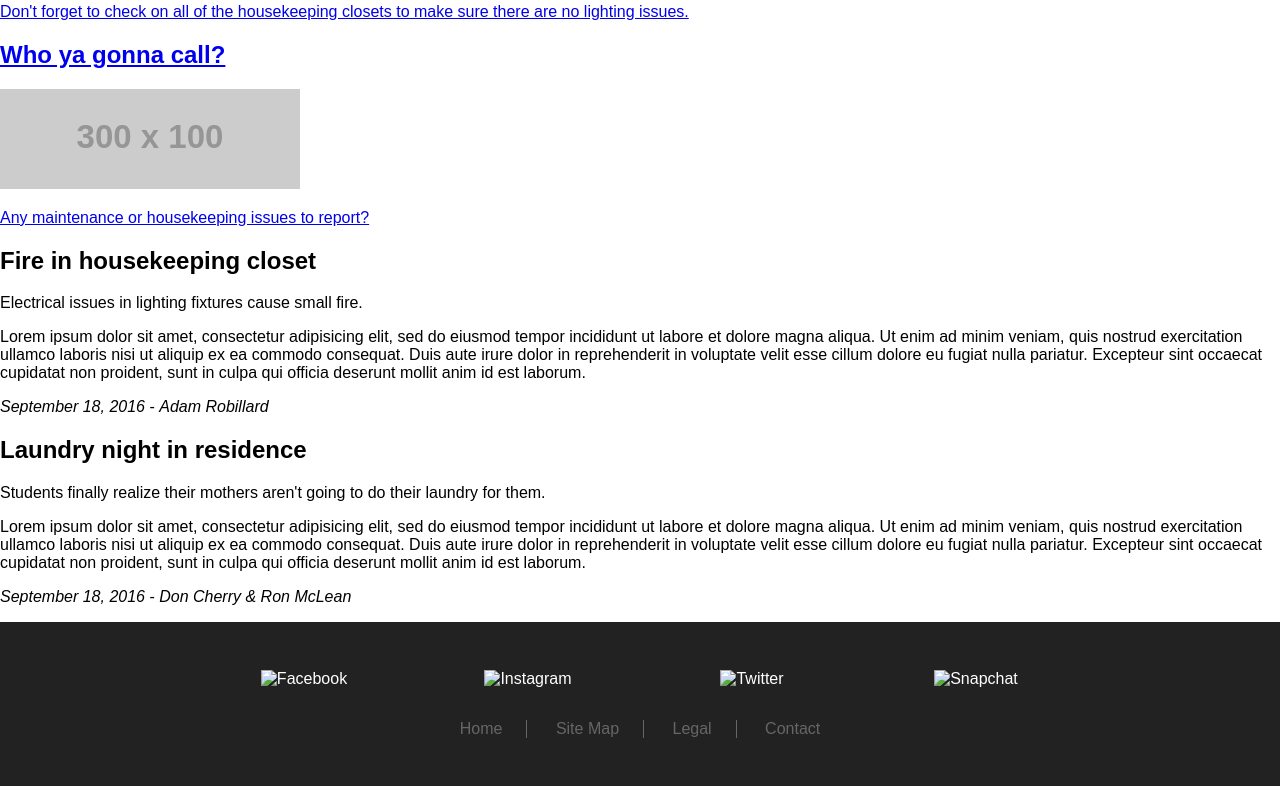
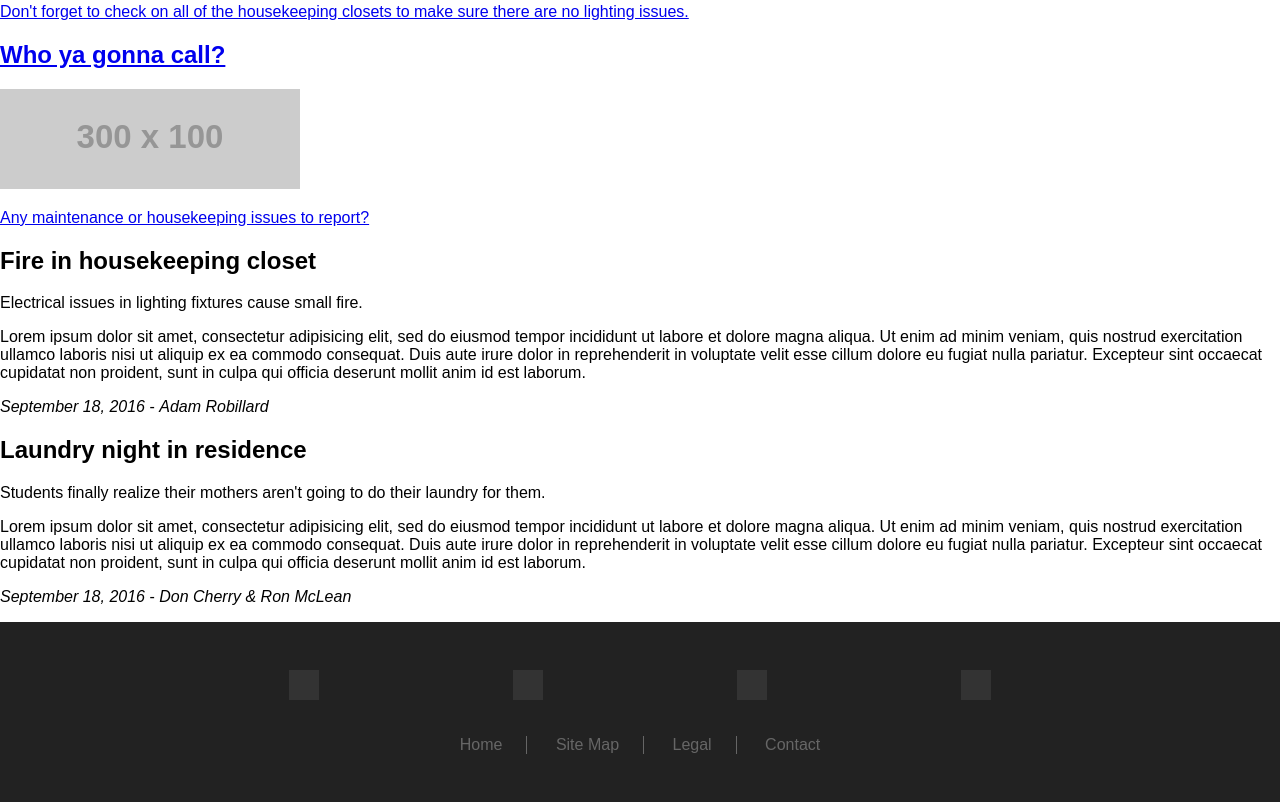
Before and after one commit to arobillard/duty, a plain HTML site: page index.html in a window 1280 px wide. Shown: the part 839-1641 px from the top of the page. Drawn offline with Linux system fonts and the light colour scheme; placeholder pictures from the web are drawn by us.

Commit message:
Footer Image Fix
put proper src instead of incorrect href

```diff
--- a/index.html
+++ b/index.html
@@ -88,10 +88,10 @@
     </main>
     <footer class="footer">
       <ul class="nav-social">
-        <li><a href="#"><img href="supporting-art/social-placeholder.jpg" alt="Facebook"></a></li>
-        <li><a href="#"><img href="https://upload.wikimedia.org/wikipedia/commons/f/ff/Domestic_goat_kid_in_capeweed.jpg" alt="Instagram"></a></li>
-        <li><a href="#"><img href="https://placeholdit.imgix.net/~text?txtsize=5&txt=30%C3%9730&w=30&h=30" alt="Twitter"></a></li>
-        <li><a href="#"><img href="https://placeholdit.imgix.net/~text?txtsize=5&txt=30%C3%9730&w=30&h=30" alt="Snapchat"></a></li>
+        <li><a href="#"><img src="supporting-art/social-placeholder.jpg" alt="Facebook"></a></li>
+        <li><a href="#"><img src="supporting-art/social-placeholder.jpg" alt="Instagram"></a></li>
+        <li><a href="#"><img src="supporting-art/social-placeholder.jpg" alt="Twitter"></a></li>
+        <li><a href="#"><img src="supporting-art/social-placeholder.jpg" alt="Snapchat"></a></li>
       </ul>
       <nav class="info-nav">
         <ul class="nav-info">
```
